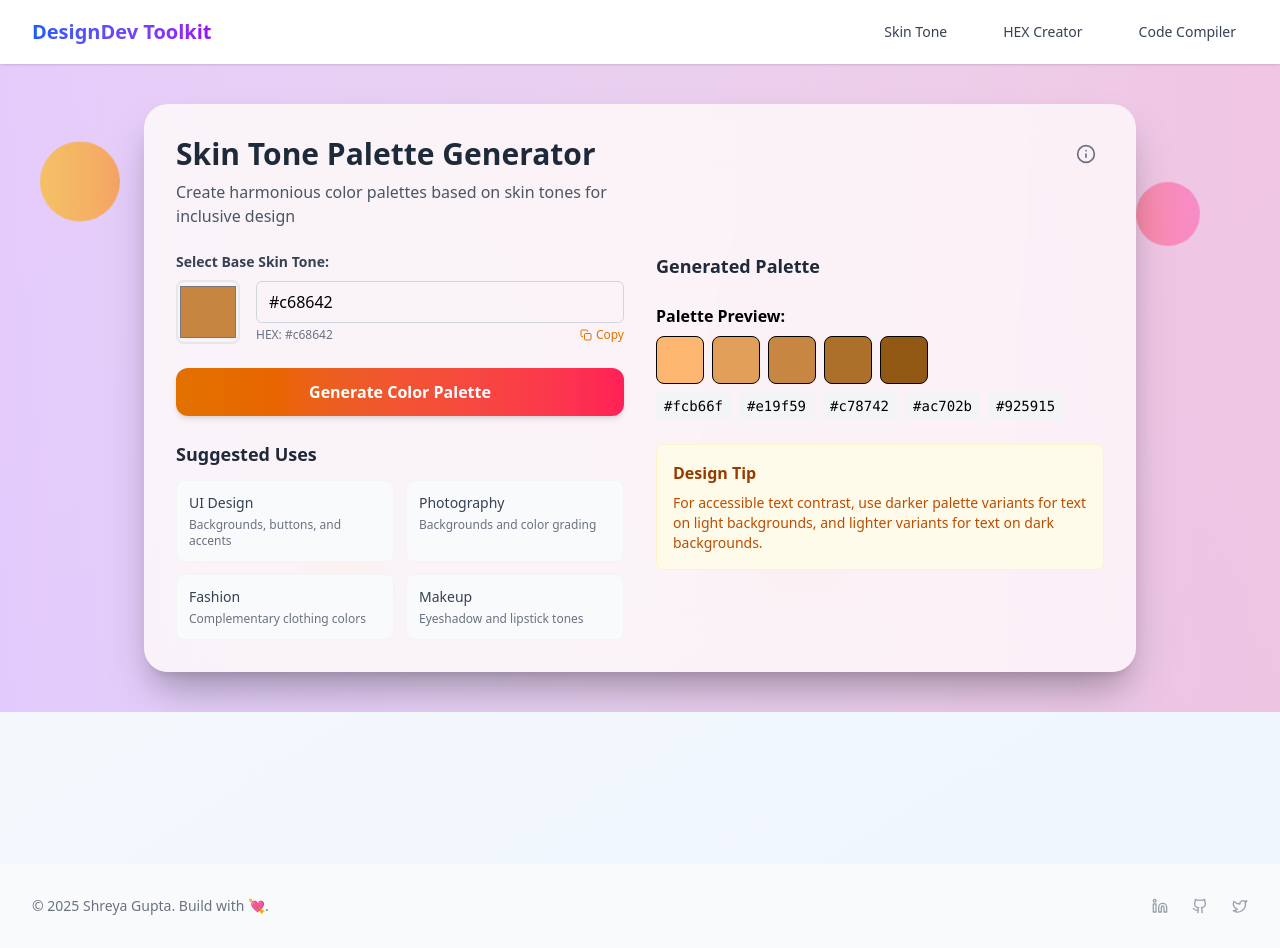
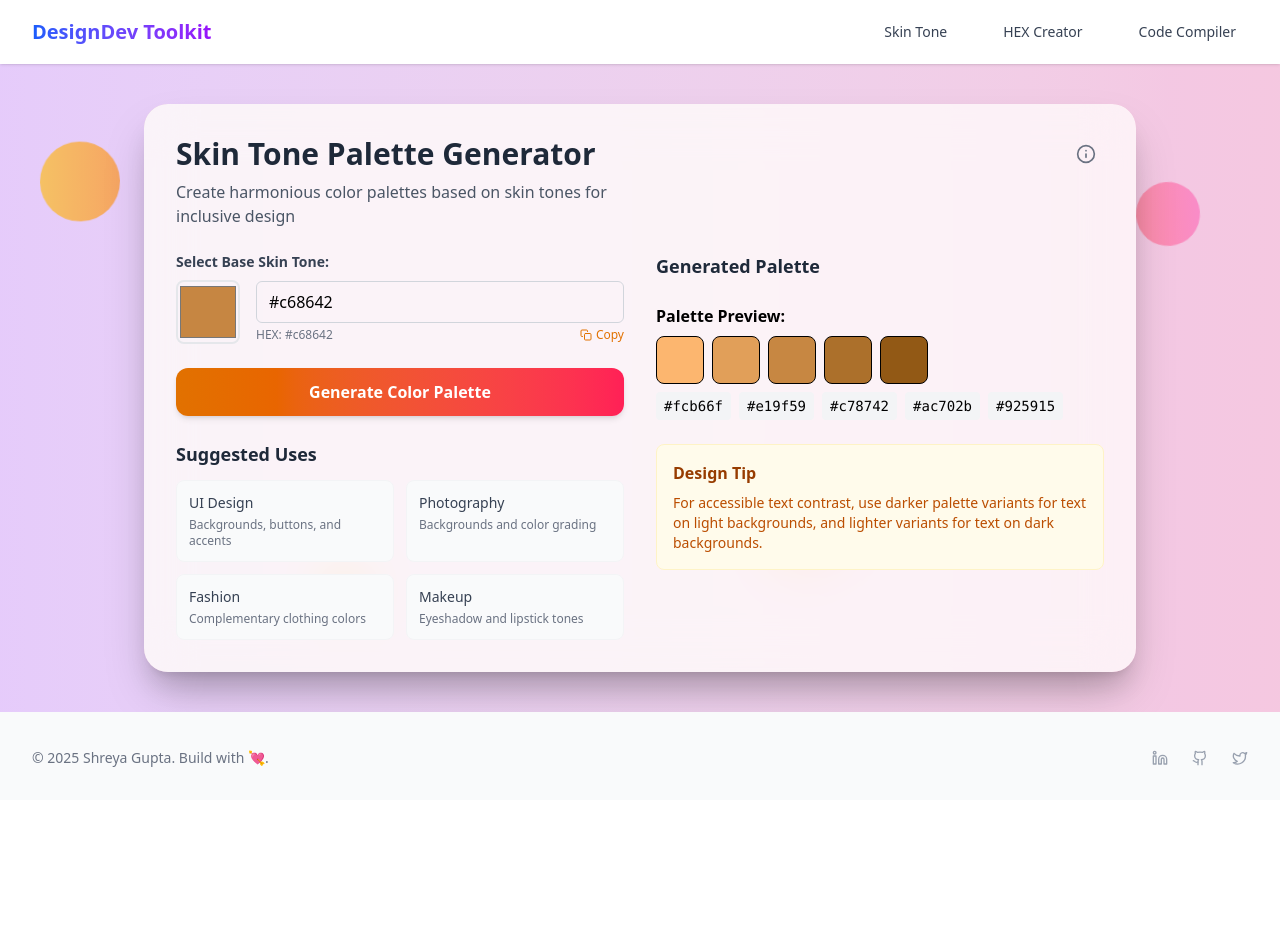
Before and after one commit to Shreya8697/colour_palette, a React (Vite) app: page /skin-tone-palette in a window 1280 px wide. After the commit the page ends 800 px from the top, so only its background shows below. Built offline with nearby package versions, Linux system fonts and the light colour scheme.

Commit message:
Compiler code

```diff
--- a/src/components/SkinColorInput.jsx
+++ b/src/components/SkinColorInput.jsx
@@ -27,7 +27,7 @@ const SkinColorInput = () => {
   };
 
   return (
-    <div className="min-h-screen bg-gradient-to-br from-slate-50 to-blue-50">
+    <div>
       {/* Background with floating elements */}
       <div className="relative overflow-hidden">
         <div className="absolute inset-0 bg-gradient-to-r from-purple-600/20 to-pink-600/20"></div>
```
